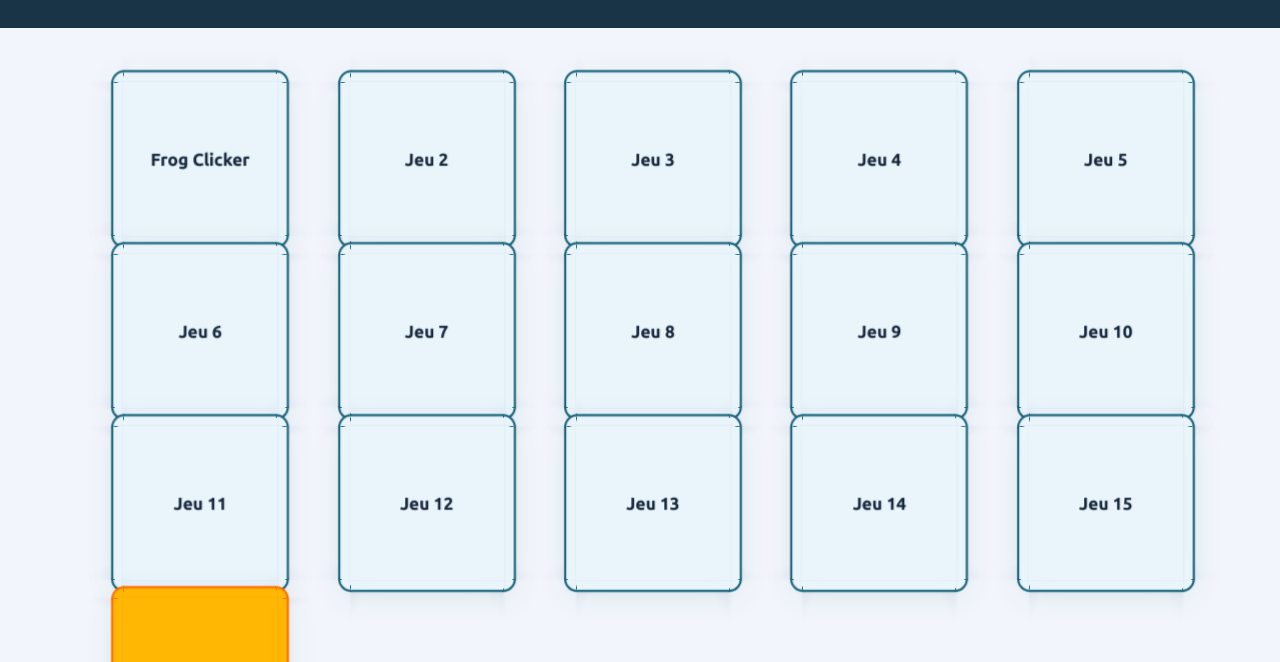
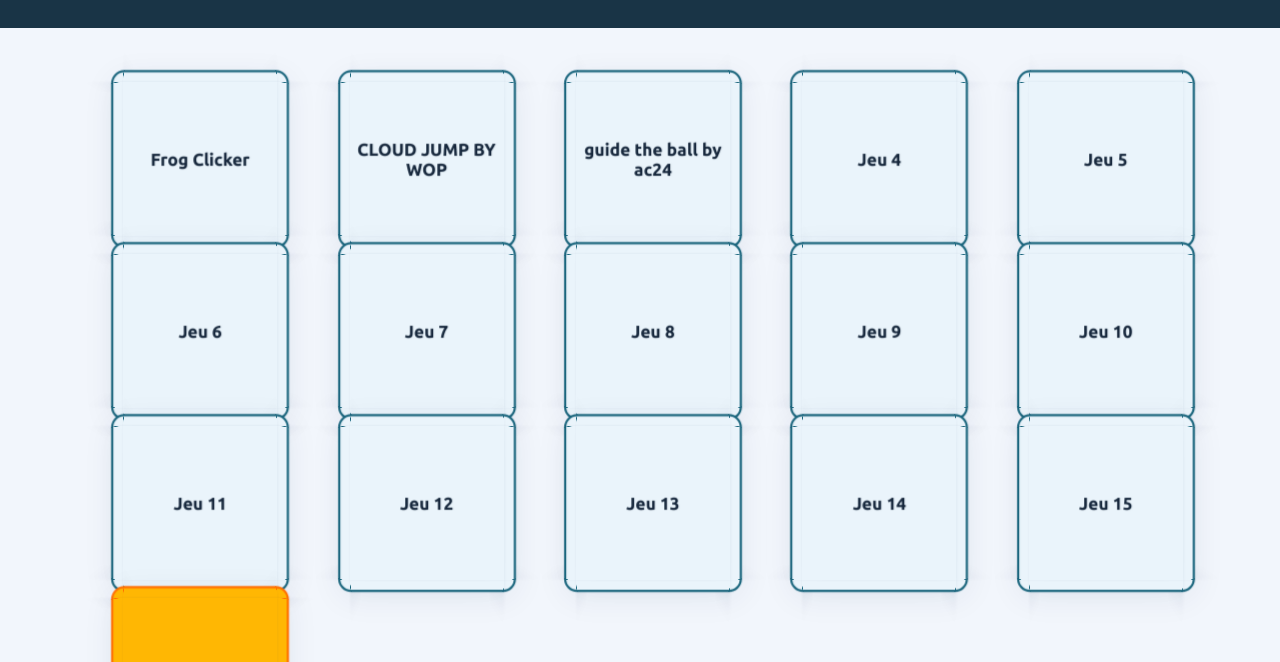
Before and after one commit to sgt490/sgt490.github.io, a plain HTML site: page index.html in a window 1280 px wide. Shown: the part 138-800 px from the top of the page. Drawn offline with Linux system fonts and the light colour scheme.

Commit message:
Update index.html
added credits

```diff
--- a/index.html
+++ b/index.html
@@ -15,8 +15,8 @@
     <section class="games-grid">
       <!-- 15 premiers jeux -->
       <a href="clicker.html" class="cube-link"><div class="cube"><span class="cube-face cube-face-front">Frog Clicker</span><span class="cube-face cube-face-back">Jeu 1</span><span class="cube-face cube-face-right">Jeu 1</span><span class="cube-face cube-face-left">Jeu 1</span><span class="cube-face cube-face-top">Jeu 1</span><span class="cube-face cube-face-bottom">Jeu 1</span></div></a>
-      <a href="jeu2.html" class="cube-link"><div class="cube"><span class="cube-face cube-face-front">Jeu 2</span><span class="cube-face cube-face-back">Jeu 2</span><span class="cube-face cube-face-right">Jeu 2</span><span class="cube-face cube-face-left">Jeu 2</span><span class="cube-face cube-face-top">Jeu 2</span><span class="cube-face cube-face-bottom">Jeu 2</span></div></a>
-      <a href="jeu3.html" class="cube-link"><div class="cube"><span class="cube-face cube-face-front">Jeu 3</span><span class="cube-face cube-face-back">Jeu 3</span><span class="cube-face cube-face-right">Jeu 3</span><span class="cube-face cube-face-left">Jeu 3</span><span class="cube-face cube-face-top">Jeu 3</span><span class="cube-face cube-face-bottom">Jeu 3</span></div></a>
+      <a href="jeu2.html" class="cube-link"><div class="cube"><span class="cube-face cube-face-front">CLOUD JUMP BY WOP</span><span class="cube-face cube-face-back">Jeu 2</span><span class="cube-face cube-face-right">Jeu 2</span><span class="cube-face cube-face-left">Jeu 2</span><span class="cube-face cube-face-top">Jeu 2</span><span class="cube-face cube-face-bottom">Jeu 2</span></div></a>
+      <a href="jeu3.html" class="cube-link"><div class="cube"><span class="cube-face cube-face-front">guide the ball by ac24</span><span class="cube-face cube-face-back">Jeu 3</span><span class="cube-face cube-face-right">Jeu 3</span><span class="cube-face cube-face-left">Jeu 3</span><span class="cube-face cube-face-top">Jeu 3</span><span class="cube-face cube-face-bottom">Jeu 3</span></div></a>
       <a href="jeu4.html" class="cube-link"><div class="cube"><span class="cube-face cube-face-front">Jeu 4</span><span class="cube-face cube-face-back">Jeu 4</span><span class="cube-face cube-face-right">Jeu 4</span><span class="cube-face cube-face-left">Jeu 4</span><span class="cube-face cube-face-top">Jeu 4</span><span class="cube-face cube-face-bottom">Jeu 4</span></div></a>
       <a href="jeu5.html" class="cube-link"><div class="cube"><span class="cube-face cube-face-front">Jeu 5</span><span class="cube-face cube-face-back">Jeu 5</span><span class="cube-face cube-face-right">Jeu 5</span><span class="cube-face cube-face-left">Jeu 5</span><span class="cube-face cube-face-top">Jeu 5</span><span class="cube-face cube-face-bottom">Jeu 5</span></div></a>
       <a href="jeu6.html" class="cube-link"><div class="cube"><span class="cube-face cube-face-front">Jeu 6</span><span class="cube-face cube-face-back">Jeu 6</span><span class="cube-face cube-face-right">Jeu 6</span><span class="cube-face cube-face-left">Jeu 6</span><span class="cube-face cube-face-top">Jeu 6</span><span class="cube-face cube-face-bottom">Jeu 6</span></div></a>
```
